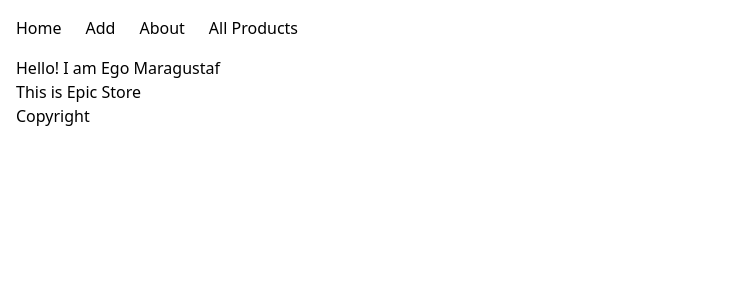
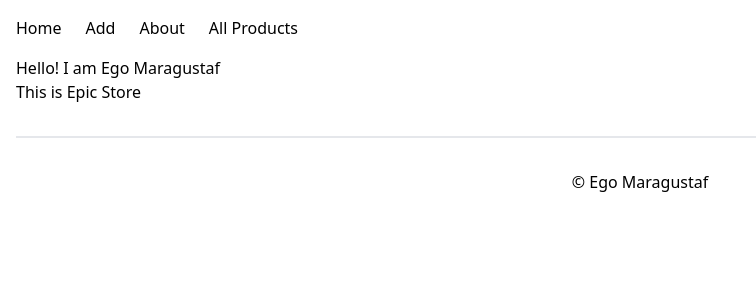
Before and after one commit to egomaragustaf/learn-react-ts, a React (Vite) app: page / in a window 1280 px wide. Shown: the top 300 px of the page, without its empty margins (0-756 px from the left). Built offline with nearby package versions, Linux system fonts and the light colour scheme.

Commit message:
feat: styling and layouting footer

```diff
--- a/src/components/layout/footer.tsx
+++ b/src/components/layout/footer.tsx
@@ -1,7 +1,9 @@
 export function Footer() {
   return (
-    <footer>
-      <p>Copyright</p>
+    <footer className="w-full">
+      <div className="flex py-8 mt-8 border-t-2 w-full justify-center items-center">
+        <p>&copy; Ego Maragustaf</p>
+      </div>
     </footer>
   );
 }
--- a/src/types/loaderdata.ts
+++ b/src/types/loaderdata.ts
@@ -1,4 +1,4 @@
-import { Product } from ".";
+import { Product } from "./product";
 
 export type LoaderData = {
     query: string;
```
